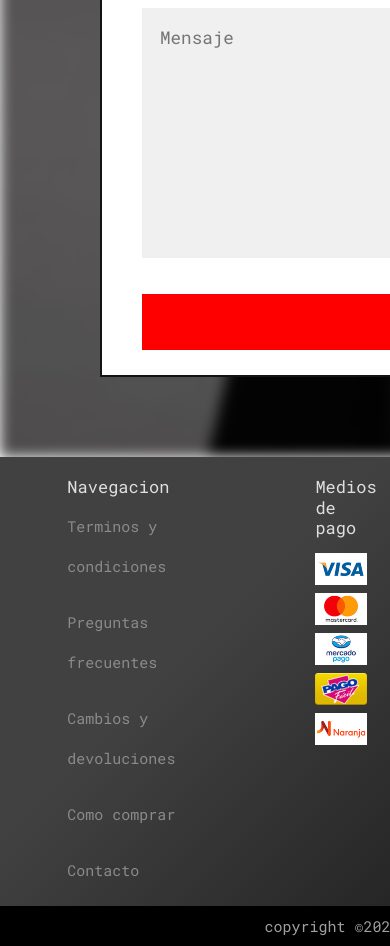
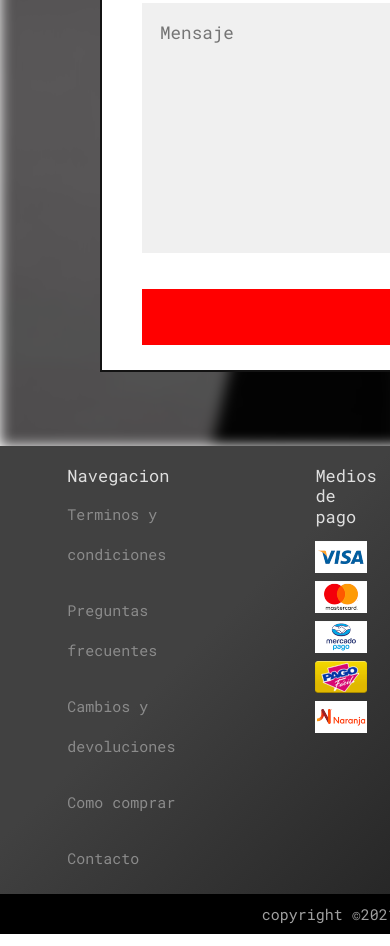
Before and after one commit to Driphie/paginaventaropa-GonzaloAllievi, a website: page contacto.html in a window 390 px wide. Shown: the part 462-1408 px from the top of the page. Drawn offline with nearby package versions, Linux system fonts and the light colour scheme.

Commit message:
Solucionando responsive, copyright en footer, mapa local

```diff
--- a/contacto.html
+++ b/contacto.html
@@ -43,13 +43,13 @@
     </div>
   </nav>
 </header>
-<main>
+<main class="main-content">
 	<div class="container-contact">
 		<div class="contacto-box">
 			<div class="contacto-form">
 				<h1>Contactanos</h1>
 				<input type="text" class="llenar" id="name" placeholder="Tu nombre">
-				<input type="email" class="llenar" id="mail" placeholder="Tu email">
+				<input type="email" class="llenar" id="email" placeholder="Tu email">
 				<input type="tel" class="llenar" id="number" placeholder="Telefono">
 				<textarea placeholder="Mensaje" class="llenar"></textarea>
 				<button class="btn-contact">Enviar</button>
@@ -86,11 +86,11 @@
           <li><a href="#"><i class="fab fa-facebook"></i></a></li>
       </ul>
   </div>
+  <div class="copyright">
+    <p>copyright &copy;2021 Progettare. designed by <span>Gonzalo allievi</span></p>
+  </div>
 </main>
 </footer>
-<div class="copyright">
-  <p>copyright &copy;2021 Progettare. designed by <span>Gonzalo allievi</span></p>
-</div>
 <script src="https://kit.fontawesome.com/7f95fe0727.js" crossorigin="anonymous"></script>
 <script src="https://cdn.jsdelivr.net/npm/@popperjs/core@2.9.3/dist/umd/popper.min.js" integrity="sha384-eMNCOe7tC1doHpGoWe/6oMVemdAVTMs2xqW4mwXrXsW0L84Iytr2wi5v2QjrP/xp" crossorigin="anonymous"></script>
 <script src="https://cdn.jsdelivr.net/npm/bootstrap@5.1.0/dist/js/bootstrap.min.js" integrity="sha384-cn7l7gDp0eyniUwwAZgrzD06kc/tftFf19TOAs2zVinnD/C7E91j9yyk5//jjpt/" crossorigin="anonymous"></script>
--- a/scss/origen.scss
+++ b/scss/origen.scss
@@ -390,8 +390,7 @@ body{
         background-color: #fff;
         border: 2px solid rgb(0, 0, 0);
         .container__contact-box__left{
-            height: 100%;
-            border: 2px solid black;
+            height: 90%;
         }
         .container__contact-box__right{
             padding: 25px 40px;
@@ -527,7 +526,8 @@ textarea{
 /*------------------FOOTER----------------- */
 .footer{
     display: grid;
-    grid-template-areas: "nave pagos contacto redes";
+    grid-template-areas: "nave pagos contacto redes"
+                         "copy copy copy copy";
     justify-content: center;
     background-color: #000000;
     background-image: linear-gradient(315deg, #000000 0%, #414141 74%);
@@ -620,8 +620,10 @@ textarea{
 }
 
 .copyright{
+    grid-area: copy;
     background-color: black;
     text-align: center;
+    width: 100%;
 }
 .copyright p{
     color: rgb(160, 160, 160);
@@ -663,15 +665,25 @@ textarea{
     }
     html{
         width: 1024px;
+        height: 100%;
     }
     body{
         width: 1024px;
+        height: 100%;
     }
     header{
         width: 1024px;
     }
     main{
         width: 1024px;
+    }
+    .main-content{
+        height: 100%;
+    }
+    .copyright{
+        display: grid;
+        width: 1024px;
+        height: 100%;
     }
     .footer{
         width: 1024px;
```
Also changed, not shown: index.html (+4 -3 lines), locales.html (+3 -3 lines), ofertas.html (+3 -3 lines), productos.html (+3 -3 lines), estilos/index.css.
